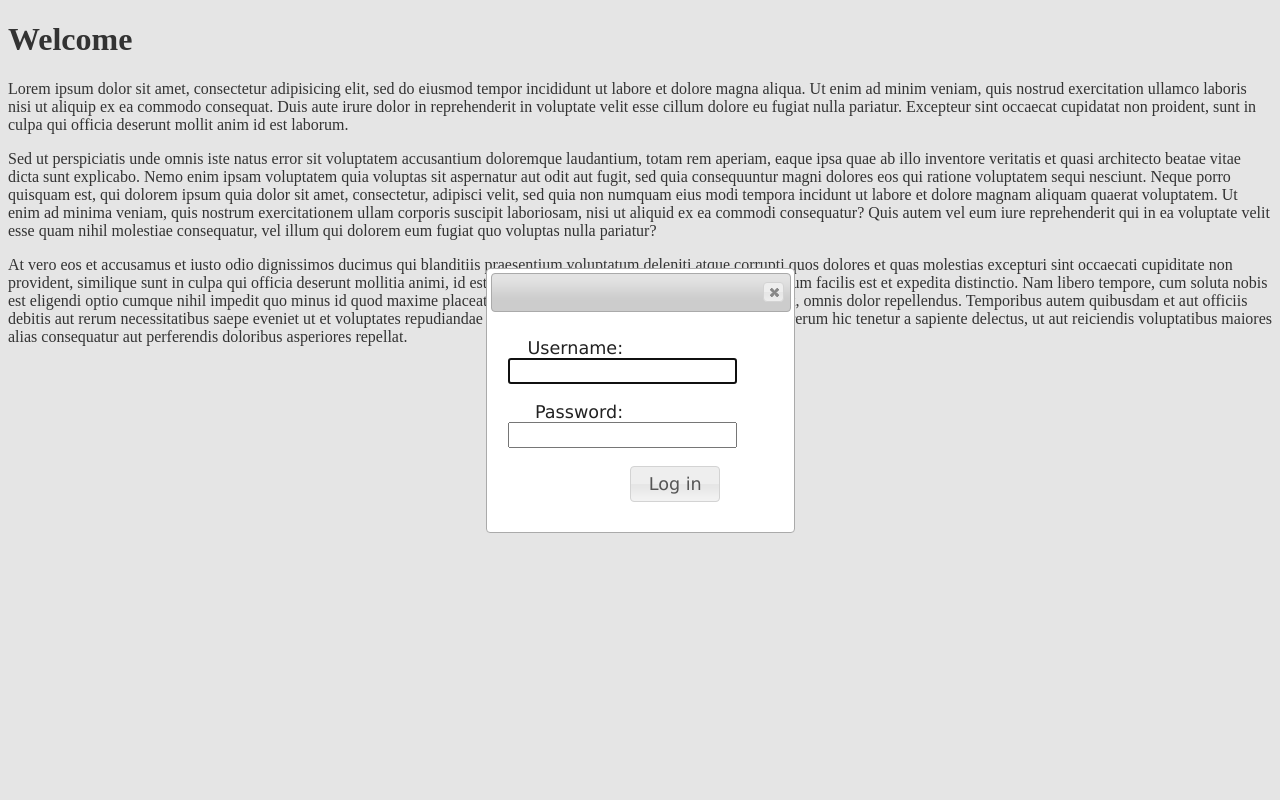
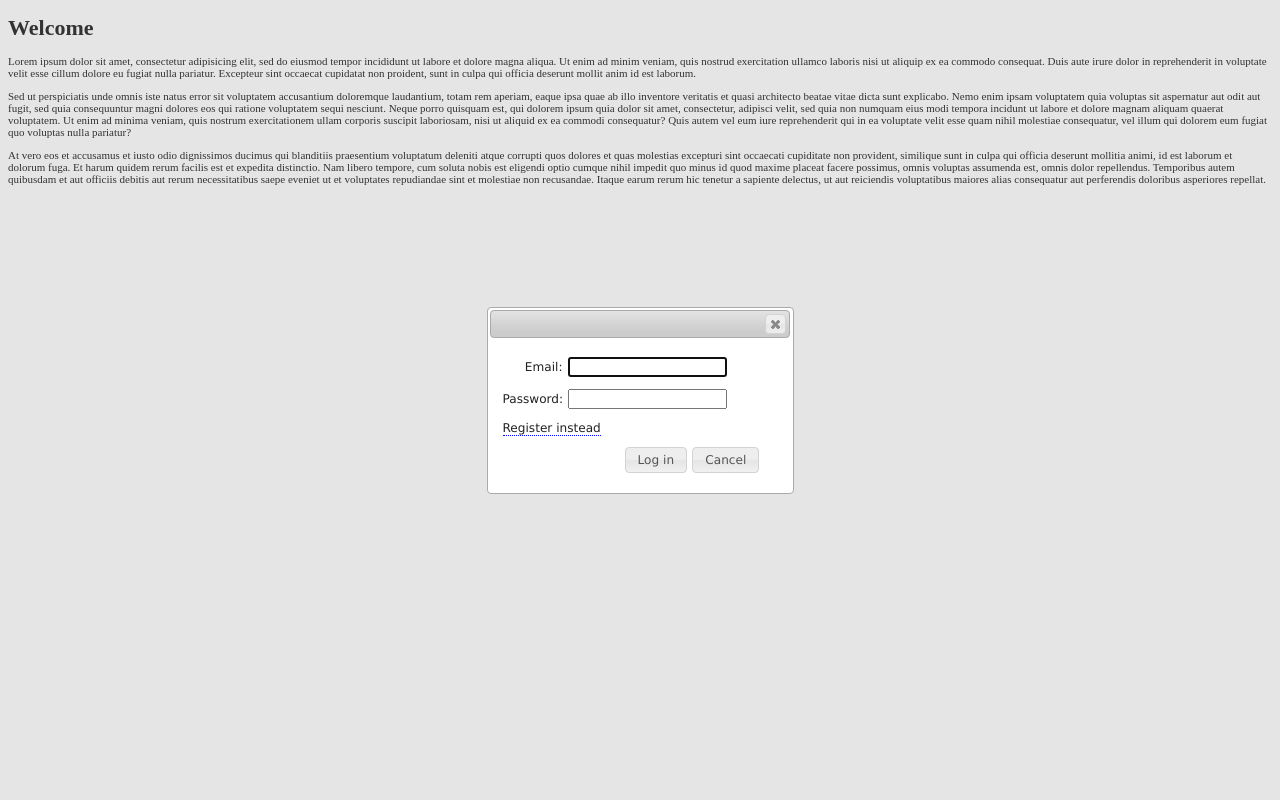
Before and after one commit to kyledalan/marketingPromo, a PHP site: page / in a window 1280 px wide. Run offline with PHP 8.4, Linux system fonts and the light colour scheme.

Commit message:
File cleanup.

```diff
--- a/application2234/includes/application.php
+++ b/application2234/includes/application.php
@@ -13,7 +13,7 @@ print_r($user);
 DROP TABLE IF EXISTS `test`.`shirts3423_users`;
 CREATE TABLE  `test`.`shirts3423_users` (
   `uid` int(10) unsigned NOT NULL AUTO_INCREMENT,
-  `username` varchar(255) NOT NULL DEFAULT '',
+  `name` varchar(255) NOT NULL DEFAULT '',
   `useremail` varchar(255) NOT NULL,
   `userpassword` varchar(255) NOT NULL,
   `emailconfirmed` int(10) unsigned DEFAULT NULL,
@@ -21,7 +21,7 @@ CREATE TABLE  `test`.`shirts3423_users` (
   `promoid` varchar(255) NOT NULL,
   `promocompleted` varchar(255) NOT NULL,
   `lastedit` TIMESTAMP DEFAULT CURRENT_TIMESTAMP ON UPDATE CURRENT_TIMESTAMP,
-  PRIMARY KEY (`uid`,`username`)
+  PRIMARY KEY (`uid`,`name`)
 ) ENGINE=InnoDB DEFAULT CHARSET=utf8 COMMENT='User storage for promos app';
 
  *
@@ -49,17 +49,17 @@ class application2234
 			}
 			elseif($_REQUEST['action'] == 'user-login')
 			{
-				$username = empty($_REQUEST['username']) ? '' : $_REQUEST['username'];
+				$name = empty($_REQUEST['name']) ? '' : $_REQUEST['name'];
 				header('Content-type: application/json');
-				print $this->getUserJson($username);
+				print $this->getUserJson($name);
 				exit();
 			}
 			elseif($_REQUEST['action'] == 'user-register')
 			{
 				header('Content-type: application/json');
 				$user = $this->saveUser();
-				$username = empty($user->username) ? '' : $user->username;
-				print $this->getUserJson($username);
+				$name = empty($user->name) ? '' : $user->name;
+				print $this->getUserJson($name);
 				exit();
 			}
 		}
@@ -86,14 +86,14 @@ class application2234
 		return empty($e) ? true : false;
 	}
 
-	public function checkUsername($usernameString = '')
+	public function checkname($nameString = '')
 	{
 		$e = array();
-		if (preg_match('/\s/', $usernameString)) {
-			$this->userMessages[] = $e[] = 'Username should not contain spaces.';
+		if (preg_match('/\s/', $nameString)) {
+			$this->userMessages[] = $e[] = 'name should not contain spaces.';
 		}
-		if (strlen($usernameString) < 6) {
-			$this->userMessages[] = $e[] = 'Username must be at least 6 characters';
+		if (strlen($nameString) < 6) {
+			$this->userMessages[] = $e[] = 'name must be at least 6 characters';
 		}
 		return empty($e) ? true : false;
 	}
@@ -121,19 +121,21 @@ class application2234
 
 	public function saveUser()
 	{
-		$query = sprintf('INSERT INTO `shirts3423_users` (username, useremail, userpassword) VALUES ("%s", "%s", "%s") ON DUPLICATE KEY UPDATE',
-			addslashes($_REQUEST['username']), addslashes($_REQUEST['useremail']), addslashes($_REQUEST['userpassword'])
+		$query = sprintf('INSERT INTO `shirts3423_users` (username, useremail, userpassword) VALUES ("%s", "%s", "%s")
+			ON DUPLICATE KEY UPDATE username="%s", useremail="%s", userpassword="%s"',
+			addslashes($_REQUEST['name']), addslashes($_REQUEST['email']), addslashes($_REQUEST['password']),
+			addslashes($_REQUEST['name']), addslashes($_REQUEST['email']), addslashes($_REQUEST['password'])
 			);
 		$result = $this->mysqli->query($query);
 		if(!$result) {
 			return $this->mysqli->error();
 		}
-		return $this->getUser($_REQUEST['username']);
+		return $this->getUser($_REQUEST['name']);
 	}
 
 	public function getUser($userId = null)
 	{
-		$_REQUEST['username'];
+		$_REQUEST['name'];
 		$query = sprintf('SELECT * FROM `shirts3423_users` WHERE username="%s" AND "%s"!=""', $userId, $userId);
 		$result = $this->mysqli->query($query);
 		return $result->fetch_object();
--- a/application2234/index.php
+++ b/application2234/index.php
@@ -25,31 +25,43 @@ $app = new application2234();
 	</div>
 </div>
 <form class="hidden dialog user-register">
-	<input type="hidden" name="action" value="add-user" />
+	<input type="hidden" name="action" value="user-register" />
 	<p>
-		<label for="username">Username:</label>
+		<label for="username">Name:</label>
 		<input type="text" name="username" required />
+	</p>
+	<p>
+		<label for="email">Email:</label>
+		<input type="text" name="email" required />
 	</p>
 	<p>
 		<label for="password">Password:</label>
 		<input type="password" name="password" required />
 	</p>
 	<p>
-		<input type="submit" name="register" value="Register">
+		<a class="login">Sign in instead</a><br />
+	</p>
+	<p>
+		<input type="submit" name="register" value="Reg">
+		<input type="reset" name="cancel" value="Cancel">
 	</p>
 </form>
 <form class="hidden dialog user-login">
 	<input type="hidden" name="action" value="user-login" />
 	<p>
-		<label for="username">Username:</label>
-		<input type="text" name="username" required />
+		<label for="email">Email:</label>
+		<input type="text" name="email" required />
 	</p>
 	<p>
-		<label for="userpassword">Password:</label>
-		<input type="password" name="userpassword" required />
+		<label for="password">Password:</label>
+		<input type="password" name="password" required />
+	</p>
+	<p>
+		<a class="register">Register instead</a><br />
 	</p>
 	<p>
 		<input type="submit" name="login" value="Log in">
+		<input type="reset" name="cancel" value="Cancel">
 	</p>
 </form>
 <form class="hidden dialog user-logout">
--- a/application2234/scripts/application.js
+++ b/application2234/scripts/application.js
@@ -37,12 +37,22 @@ var promos = promos|| {};
 	}
 
 	namespace.setupModals = function() {
-		$('input[type="submit"]').button(); // style inputs
+		$('input[type="submit"], input[type="reset"]').button(); // style inputs
 
 		// rules for dialogs
-		$('.dialog').dialog({modal: true, autoOpen: false, buttons: {}});
+		var $dialogs = $('.dialog');
+		$dialogs.dialog({modal: true, autoOpen: false, buttons: {}});
 
-		// rules for registration form
+		$dialogs.find('.register').click(function() {
+			$('.dialog.user-signin').dialog('close');
+			$('.dialog.user-register').dialog('open');
+		});
+		$dialogs.find('.signin').click(function() {
+			$('.dialog.user-register').dialog('close');
+			$('.dialog.user-signin').dialog('open');
+		});
+
+		// action for submit buttons
 		$('.dialog').find('input[type="submit"]').click(function() {
 			var $this = $(this), button = $this.attr('name'), formVals = $this.parents('form').serialize();
 			if(button == 'register') {
--- a/application2234/styles/styles.css
+++ b/application2234/styles/styles.css
@@ -1,13 +1,19 @@
 body, html {
+	font-size: 11px;
 }
-
+a, a:link {
+	text-decoration: none;
+	border-bottom: 1px dotted blue;
+	color: blue;
+	cursor: pointer;
+}
 .hidden {
 	display: none;
 	}
 
 label {
 	display:inline-block;
-	width:115px;
+	width:60px;
 	text-align:right;
 	padding-right:2px;
 }
@@ -17,3 +23,7 @@ input[type="submit"] {
 }
 
 div.user-login { width: 350px; margin: 20px 0; }
+
+.dialog {
+	width: 400px;
+}
```
Also changed, not shown: 2 other files.
